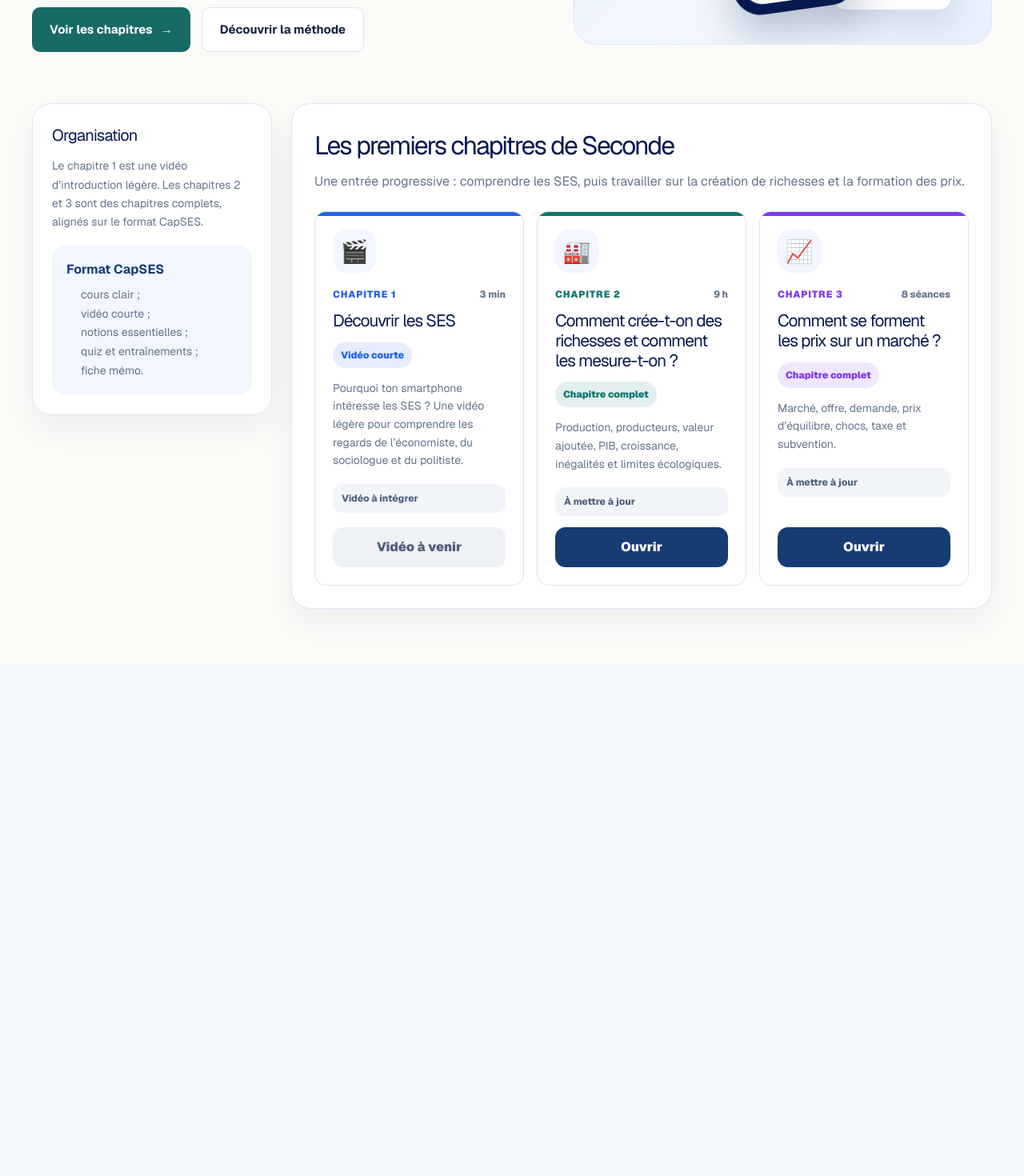
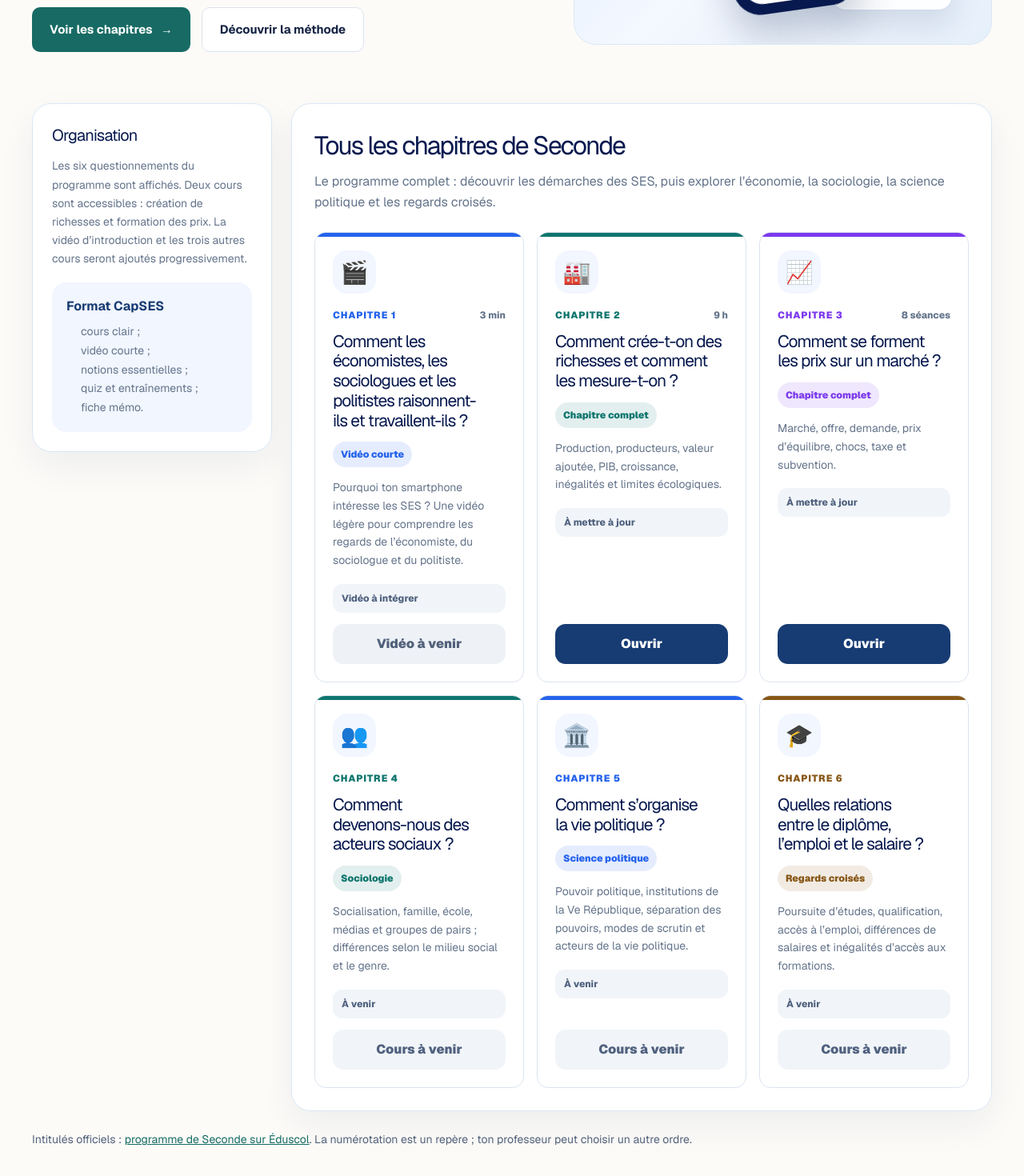
Before and after one commit to menceco-dakasier/capses, a Next.js app: page /seconde in a window 1280 px wide. Shown: the part 440-1910 px from the top of the page at 80% size. Before the commit the page ends 1271 px from the top, so only its background shows below. Built offline with nearby package versions, Linux system fonts and the light colour scheme.

Commit message:
Complete la Seconde et illustre les accueils de niveaux

```diff
--- a/src/app/seconde/page.tsx
+++ b/src/app/seconde/page.tsx
@@ -4,7 +4,7 @@ import { TasteMobileMenu } from "../taste-mobile-menu";
 const CHAPITRES = [
   {
     numero: "Chapitre 1",
-    titre: "Découvrir les SES",
+    titre: "Comment les économistes, les sociologues et les politistes raisonnent-ils et travaillent-ils ?",
     type: "Vidéo courte",
     description:
       "Pourquoi ton smartphone intéresse les SES ? Une vidéo légère pour comprendre les regards de l’économiste, du sociologue et du politiste.",
@@ -37,6 +37,39 @@ const CHAPITRES = [
     href: "/seconde/formation-prix",
     accent: "#7c3aed",
     emoji: "📈",
+  },
+  {
+    numero: "Chapitre 4",
+    titre: "Comment devenons-nous des acteurs sociaux ?",
+    type: "Sociologie",
+    description: "Socialisation, famille, école, médias et groupes de pairs ; différences selon le milieu social et le genre.",
+    duree: "",
+    statut: "À venir",
+    href: "",
+    accent: "#0f766e",
+    emoji: "👥",
+  },
+  {
+    numero: "Chapitre 5",
+    titre: "Comment s’organise la vie politique ?",
+    type: "Science politique",
+    description: "Pouvoir politique, institutions de la Ve République, séparation des pouvoirs, modes de scrutin et acteurs de la vie politique.",
+    duree: "",
+    statut: "À venir",
+    href: "",
+    accent: "#2563eb",
+    emoji: "🏛️",
+  },
+  {
+    numero: "Chapitre 6",
+    titre: "Quelles relations entre le diplôme, l’emploi et le salaire ?",
+    type: "Regards croisés",
+    description: "Poursuite d’études, qualification, accès à l’emploi, différences de salaires et inégalités d’accès aux formations.",
+    duree: "",
+    statut: "À venir",
+    href: "",
+    accent: "#875717",
+    emoji: "🎓",
   },
 ];
 
@@ -620,8 +653,9 @@ export default function SecondePage() {
           <aside className="sidebar">
             <h2>Organisation</h2>
             <p>
-              Le chapitre 1 est une vidéo d’introduction légère. Les chapitres 2 et 3 sont
-              des chapitres complets, alignés sur le format CapSES.
+              Les six questionnements du programme sont affichés. Deux cours sont
+              accessibles : création de richesses et formation des prix. La vidéo
+              d’introduction et les trois autres cours seront ajoutés progressivement.
             </p>
 
             <div className="method-card">
@@ -638,10 +672,10 @@ export default function SecondePage() {
 
           <section className="chapters">
             <div className="section-title">
-              <h2>Les premiers chapitres de Seconde</h2>
+              <h2>Tous les chapitres de Seconde</h2>
               <p>
-                Une entrée progressive : comprendre les SES, puis travailler sur la création
-                de richesses et la formation des prix.
+                Le programme complet : découvrir les démarches des SES, puis explorer
+                l’économie, la sociologie, la science politique et les regards croisés.
               </p>
             </div>
 
@@ -667,12 +701,13 @@ export default function SecondePage() {
 
                   <div className="status">{chapitre.statut}</div>
 
-                  {chapitre.statut === "Vidéo à intégrer" ? <span className="chapter-link" aria-disabled="true">Vidéo à venir</span> : <Link href={chapitre.href} className="chapter-link">Ouvrir</Link>}
+                  {chapitre.statut === "Vidéo à intégrer" ? <span className="chapter-link" aria-disabled="true">Vidéo à venir</span> : chapitre.href ? <Link href={chapitre.href} className="chapter-link">Ouvrir</Link> : <span className="chapter-link" aria-disabled="true" style={{background:"#f1f5f9",color:"#50617f"}}>Cours à venir</span>}
                 </article>
               ))}
             </div>
           </section>
         </section>
+        <p style={{marginTop:24,color:"#52617a",fontSize:14,lineHeight:1.7}}>Intitulés officiels : <a href="https://eduscol.education.gouv.fr/5838/programmes-et-ressources-en-sciences-economiques-et-sociales-voie-gt" style={{color:"#176b64",textDecoration:"underline"}}>programme de Seconde sur Éduscol</a>. La numérotation est un repère ; ton professeur peut choisir un autre ordre.</p>
       </div>
     </main>
   );
```
